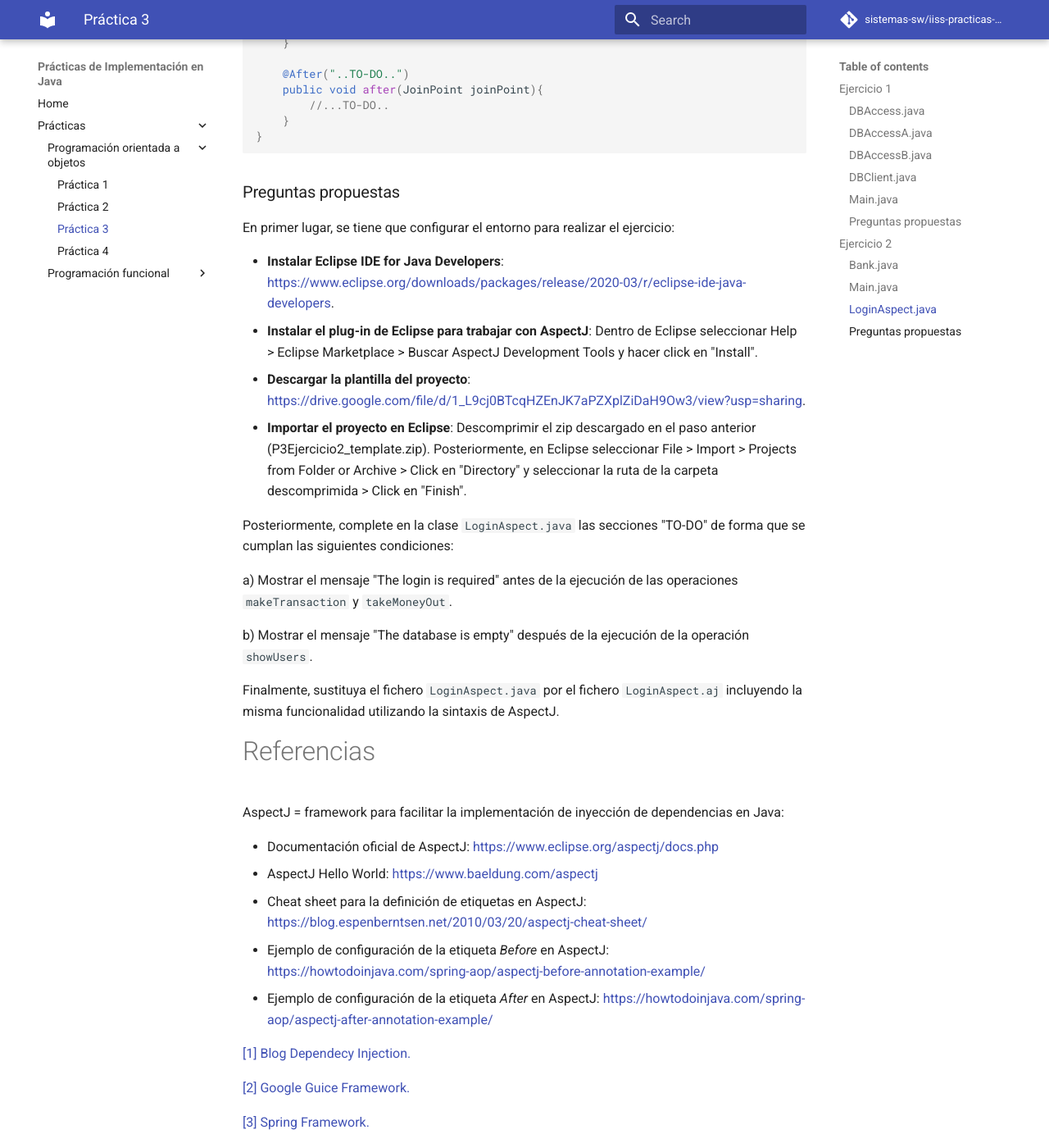
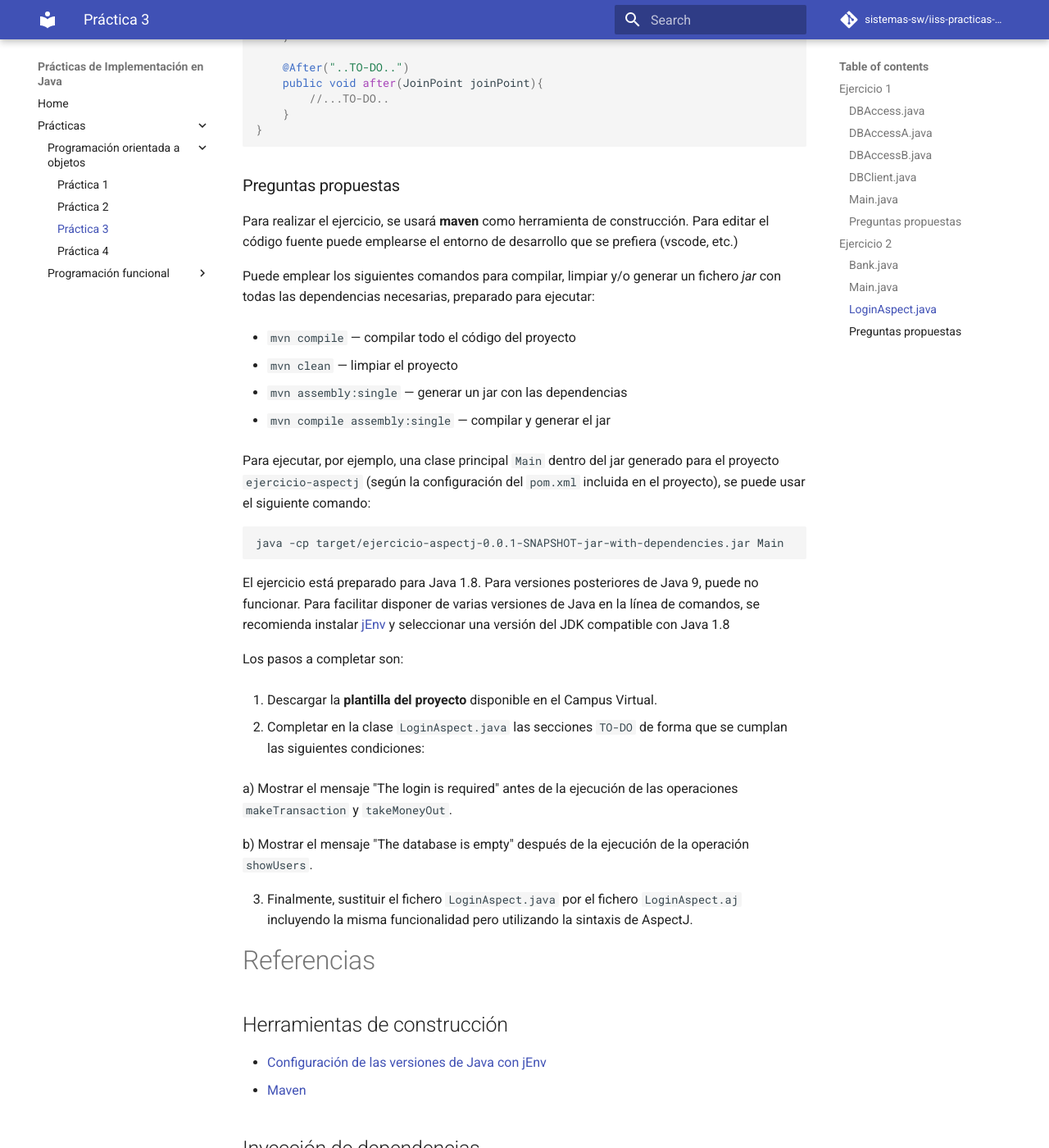
Before and after one commit to violeta8/iiss-ejercicios-java, an MkDocs documentation site: the page built from docs/oop-p3.md, in a window 1280 px wide and 1400 px high, scrolled down 3838 px. Shown: the whole window at 82% size. Built offline with MkDocs 1.6.1 and Material for MkDocs 9.7.7, drawn with Linux system fonts in a browser that asks for light colours; comment, search, counter and statistics services are not loaded; some of the changed text lies outside the part shown.

Commit message:
cambiado de eclipse a mvn

````diff
--- a/docs/oop-p3.md
+++ b/docs/oop-p3.md
@@ -1,5 +1,4 @@
-# Práctica 3: Inyección de dependencias & AOP
-
+# Práctica 3: Inyección de dependencias & Aspectos
 
 ## Ejercicios propuestos
 
@@ -95,9 +94,8 @@ public class Main {
 
 #### Preguntas propuestas
 
-a) ¿Se realiza inyección de dependencias entre las clases anteriores?, si es así identifique la clase inyectora, el servicio y el cliente.
-
-b) En el caso de que exista inyección de dependencias además indique:
+1. ¿Se realiza inyección de dependencias entre las clases anteriores? Si es así, identifique la clase inyectora, el servicio y el cliente.
+2. En el caso de que exista inyección de dependencias, además indique:
 
 - El método de inyección que se realiza (constructor, propiedad o método).
 - La/s línea/s donde se realiza la inyección de dependencias.
@@ -199,58 +197,60 @@ public class LoginAspect {
 
 #### Preguntas propuestas
 
-En primer lugar, se tiene que configurar el entorno para realizar el ejercicio:
+Para realizar el ejercicio, se usará __maven__ como herramienta de construcción. Para editar el código fuente puede emplearse el entorno de desarrollo que se prefiera (vscode, etc.)
 
-- __Instalar Eclipse IDE for Java Developers__: https://www.eclipse.org/downloads/packages/release/2020-03/r/eclipse-ide-java-developers.
-- __Instalar el plug-in de Eclipse para trabajar con AspectJ__: Dentro de Eclipse seleccionar Help > Eclipse Marketplace > Buscar AspectJ Development Tools y hacer click en "Install".
-- __Descargar la plantilla del proyecto__: https://drive.google.com/file/d/1_L9cj0BTcqHZEnJK7aPZXplZiDaH9Ow3/view?usp=sharing.
-- __Importar el proyecto en Eclipse__: Descomprimir el zip descargado en el paso anterior (P3Ejercicio2_template.zip). Posteriormente, en Eclipse seleccionar File > Import > Projects from Folder or Archive > Click en "Directory" y seleccionar la ruta de la carpeta descomprimida > Click en "Finish".
+Puede emplear los siguientes comandos para compilar, limpiar y/o generar un fichero _jar_ con todas las dependencias necesarias, preparado para ejecutar:
 
-Posteriormente, complete en la clase `LoginAspect.java` las secciones "TO-DO" de forma que se cumplan las siguientes condiciones:
+- `mvn compile ` — compilar todo el código del proyecto
+
+- `mvn clean`  — limpiar el proyecto
+
+- `mvn assembly:single` — generar un jar con las dependencias
+
+- `mvn compile assembly:single` — compilar y generar el jar
+
+
+Para ejecutar, por ejemplo, una clase principal `Main` dentro del jar generado para el proyecto `ejercicio-aspectj` (según la configuración del `pom.xml` incluida en el proyecto), se puede usar el siguiente comando:
+
+```shel
+java -cp target/ejercicio-aspectj-0.0.1-SNAPSHOT-jar-with-dependencies.jar Main
+```
+
+El ejercicio está preparado para Java 1.8. Para versiones posteriores de Java 9, puede no funcionar. Para facilitar disponer de varias versiones de Java en la línea de comandos, se recomienda instalar [jEnv](https://www.jenv.be/) y seleccionar una versión del JDK compatible con Java 1.8
+
+Los pasos a completar son:
+
+1. Descargar la __plantilla del proyecto__ disponible en el Campus Virtual.
+
+2. Completar en la clase `LoginAspect.java` las secciones `TO-DO` de forma que se cumplan las siguientes condiciones:
 
 a) Mostrar el mensaje "The login is required" antes de la ejecución de las operaciones `makeTransaction` y `takeMoneyOut`.
 
 b) Mostrar el mensaje "The database is empty" después de la ejecución de la operación `showUsers`.
 
-Finalmente, sustituya el fichero `LoginAspect.java` por el fichero `LoginAspect.aj` incluyendo la misma funcionalidad utilizando la sintaxis de AspectJ.
+3. Finalmente, sustituir el fichero `LoginAspect.java` por el fichero `LoginAspect.aj` incluyendo la misma funcionalidad pero utilizando la sintaxis de AspectJ.
+
 
 ## Referencias
 
-AspectJ = framework para facilitar la implementación de inyección de dependencias en Java:
+### Herramientas de construcción
 
-- Documentación oficial de AspectJ: https://www.eclipse.org/aspectj/docs.php
-- AspectJ Hello World: https://www.baeldung.com/aspectj
-- Cheat sheet para la definición de etiquetas en AspectJ: https://blog.espenberntsen.net/2010/03/20/aspectj-cheat-sheet/
-- Ejemplo de configuración de la etiqueta *Before* en AspectJ: https://howtodoinjava.com/spring-aop/aspectj-before-annotation-example/
-- Ejemplo de configuración de la etiqueta *After* en AspectJ: https://howtodoinjava.com/spring-aop/aspectj-after-annotation-example/
+- [Configuración de las versiones de Java con jEnv](https://www.jenv.be/)
+- [Maven](https://maven.apache.org/)
 
+### Inyección de dependencias
 
-[Dependency Injection Tutorial]: https://www.tutorialsteacher.com/ioc/dependency-injection
-[[1] Blog Dependecy Injection.][Dependency Injection Tutorial]
+- [Dependency Injection Tutorial](https://www.tutorialsteacher.com/ioc/dependency-injection)
+- [Spring Framework](https://www.vogella.com/tutorials/SpringDependencyInjection/article.html)
+- [Google Guice Framework](https://github.com/google/guice/wiki/GettingStarted)
 
-[Google Guice Framework]: https://github.com/google/guice/wiki/GettingStarted
-[[2] Google Guice Framework.][Google Guice Framework]
+### Programación orientad a aspectos y AspectJ
 
-[Spring Framework]: https://www.vogella.com/tutorials/SpringDependencyInjection/article.html
-[[3] Spring Framework.][Spring Framework]
-
-[Eclipse RCP]: https://wiki.eclipse.org/Eclipse4/RCP/Dependency_Injection
-[[4] Eclipse RCP.][Eclipse RCP]
-
-[AOP Blog]: https://www.webopedia.com/TERM/A/aspect_oriented_programming.html
-[[5] Blog Aspect-Oriented Programming.][AOP Blog]
-
-[AspectJ Documentación oficial]: https://www.eclipse.org/aspectj/docs.php
-[[6] AspectJ Documentación Oficial.][AspectJ Documentación oficial]
-
-[Intro to AspectJ]: https://www.baeldung.com/aspectj
-[[7] Blog Intro to AspectJ.][Intro to AspectJ]
-
-[Java and Spring Development]: https://blog.espenberntsen.net/2010/03/20/aspectj-cheat-sheet/
-[[8] Blog Java and Spring Development.][Java and Spring Development]
-
-[AspectJ Before annotation]: https://howtodoinjava.com/spring-aop/aspectj-before-annotation-example/
-[[9] Blog AspectJ Before Annotation.][AspectJ Before annotation]
-
-[AspectJ After annotation]: https://howtodoinjava.com/spring-aop/aspectj-after-annotation-example/
-[[10] Blog AspectJ After Annotation.][AspectJ After annotation]
+- [AspectJ Hello World](https://www.baeldung.com/aspectj)
+- [Cheat sheet para la definición de etiquetas en AspectJ](https://blog.espenberntsen.net/2010/03/20/aspectj-cheat-sheet/)
+- [Ejemplo de configuración de la etiqueta Before en AspectJ](https://howtodoinjava.com/spring-aop/aspectj-before-annotation-example/)
+- [Ejemplo de configuración de la etiqueta After en AspectJ](https://howtodoinjava.com/spring-aop/aspectj-after-annotation-example/)
+- [Implementar una anotación a medida de Spring AOP](http://www.baeldung.com/spring-aop-annotation)
+- [AOP Blog](https://www.webopedia.com/TERM/A/aspect_oriented_programming.html)
+- [AspectJ Documentación oficial](https://www.eclipse.org/aspectj/docs.php)
+- [AspectJ en blog Java and Spring Development](https://blog.espenberntsen.net/2010/03/20/aspectj-cheat-sheet/)
````
